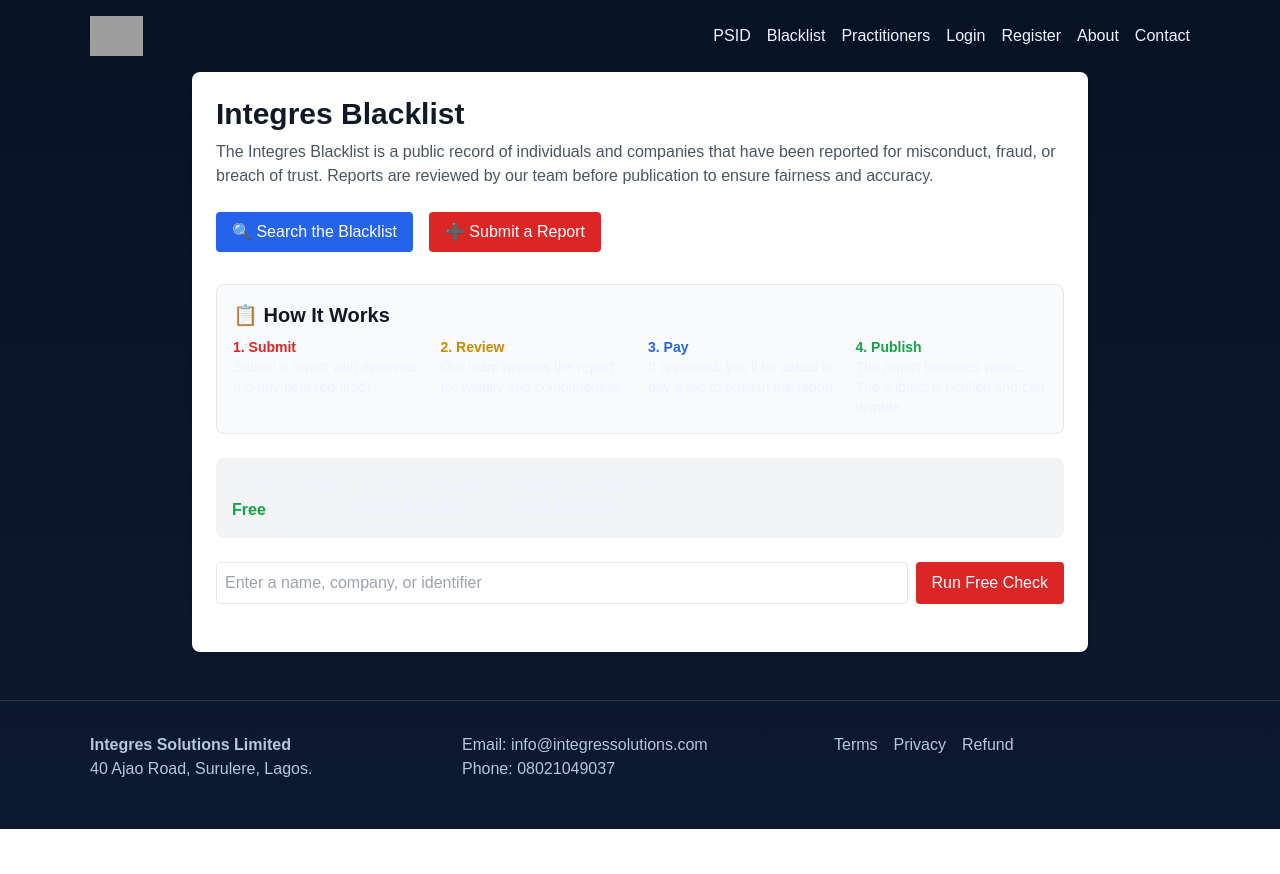
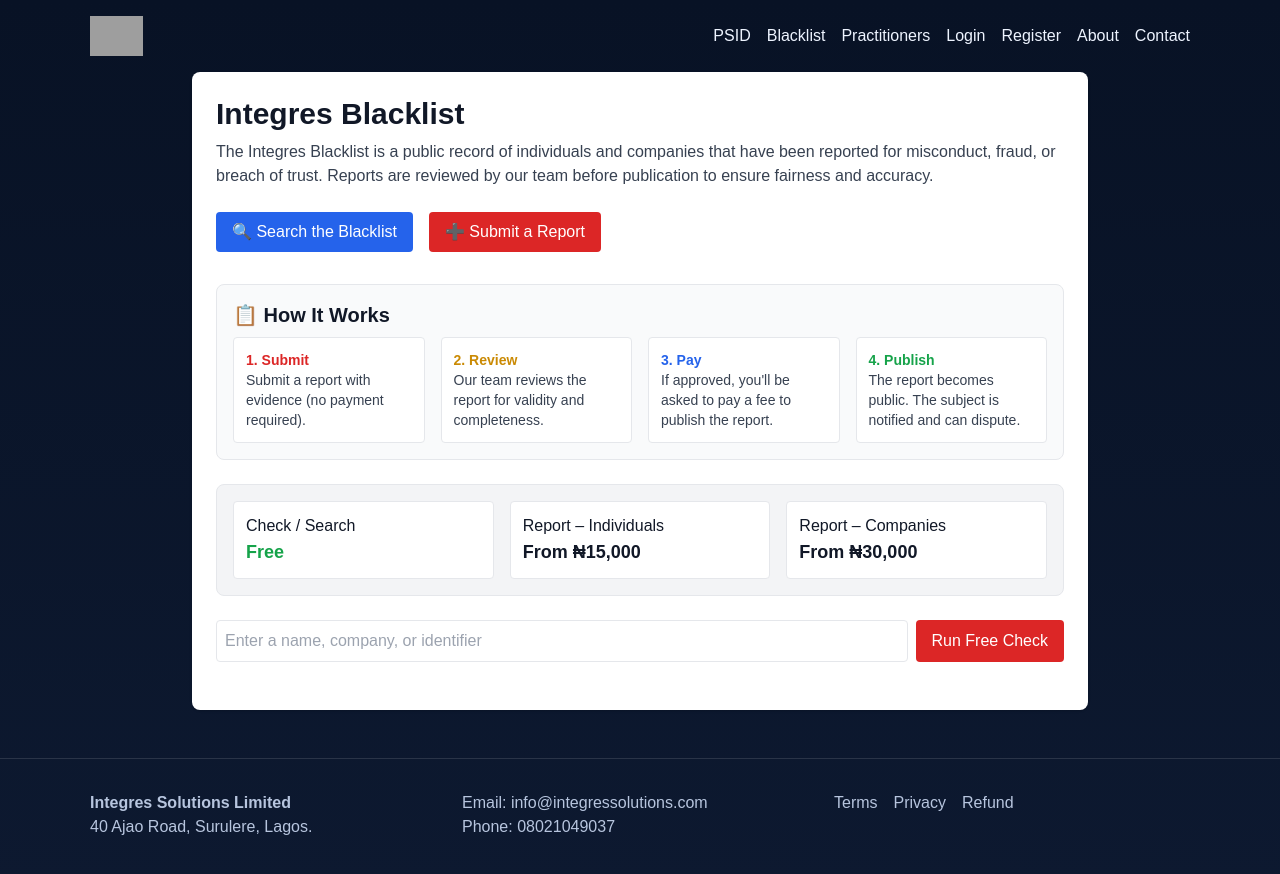
Before and after one commit to integressolutions-bot/integressolutions-website, a Next.js app: page /blacklist in a window 1280 px wide. Shown: the top 874 px of the page. Before the commit the page ends 829 px from the top, so only its background shows below. Built offline with nearby package versions, Linux system fonts and the light colour scheme; grey boxes are pictures that could not be loaded.

Commit message:
Fix blacklist page text visibility: add explicit text colors to all elements

```diff
--- a/src/app/blacklist/page.tsx
+++ b/src/app/blacklist/page.tsx
@@ -23,14 +23,12 @@
 ];
 
 export default function BlacklistPage() {
-  // ---------- Search state ----------
   const [query, setQuery] = useState("");
   const [result, setResult] = useState<BlacklistResult | null>(null);
   const [searchError, setSearchError] = useState("");
   const [searching, setSearching] = useState(false);
   const [recentSearches, setRecentSearches] = useState<string[]>([]);
 
-  // ---------- Report form state ----------
   const [showReportForm, setShowReportForm] = useState(false);
   const [selectedCategory, setSelectedCategory] = useState("");
   const [subjectName, setSubjectName] = useState("");
@@ -42,7 +40,6 @@
   const [reportSuccess, setReportSuccess] = useState(false);
   const [reportError, setReportError] = useState("");
 
-  // Load recent searches
   useEffect(() => {
     const saved = localStorage.getItem("blacklist_searches");
     if (saved) {
@@ -58,7 +55,6 @@
     localStorage.setItem("blacklist_searches", JSON.stringify(updated));
   };
 
-  // Search handler
   const handleSearch = async (e: React.FormEvent) => {
     e.preventDefault();
     if (!query.trim()) return;
@@ -81,7 +77,6 @@
     setTimeout(() => handleSearch({ preventDefault: () => {} } as React.FormEvent), 100);
   };
 
-  // Report submission handler
   const handleSubmitReport = async (e: React.FormEvent) => {
     e.preventDefault();
     if (!selectedCategory) {
@@ -111,7 +106,6 @@
     try {
       await safeUpload("/blacklist/submit-due-diligence", formData, true);
       setReportSuccess(true);
-      // Reset form
       setSelectedCategory("");
       setSubjectName("");
       setSubjectEmail("");
@@ -129,12 +123,11 @@
   return (
     <div className="max-w-4xl mx-auto p-6 bg-white rounded-lg shadow">
       <h1 className="text-3xl font-bold mb-2 text-gray-900">Integres Blacklist</h1>
-      <p className="text-gray-600 mb-6">
+      <p className="text-gray-700 mb-6">
         The Integres Blacklist is a public record of individuals and companies that have been reported for misconduct, fraud, or breach of trust.
         Reports are reviewed by our team before publication to ensure fairness and accuracy.
       </p>
 
-      {/* Two action buttons */}
       <div className="flex flex-wrap gap-4 mb-8">
         <button
           onClick={() => setShowReportForm(false)}
@@ -150,26 +143,47 @@
         </button>
       </div>
 
-      {/* ========== HOW IT WORKS SECTION ========== */}
-      <div className="bg-gray-50 p-4 rounded-lg mb-6 border">
+      {/* ✅ HOW IT WORKS SECTION – all text now has explicit colors */}
+      <div className="bg-gray-50 p-4 rounded-lg mb-6 border border-gray-200">
         <h2 className="text-xl font-bold text-gray-900 mb-2">📋 How It Works</h2>
         <div className="grid grid-cols-1 md:grid-cols-4 gap-3 text-sm">
-          <div><span className="font-bold text-red-600">1. Submit</span><br/>Submit a report with evidence (no payment required).</div>
-          <div><span className="font-bold text-yellow-600">2. Review</span><br/>Our team reviews the report for validity and completeness.</div>
-          <div><span className="font-bold text-blue-600">3. Pay</span><br/>If approved, you'll be asked to pay a fee to publish the report.</div>
-          <div><span className="font-bold text-green-600">4. Publish</span><br/>The report becomes public. The subject is notified and can dispute.</div>
+          <div className="bg-white p-3 rounded border border-gray-200">
+            <span className="font-bold text-red-600 block">1. Submit</span>
+            <span className="text-gray-700">Submit a report with evidence (no payment required).</span>
+          </div>
+          <div className="bg-white p-3 rounded border border-gray-200">
+            <span className="font-bold text-yellow-600 block">2. Review</span>
+            <span className="text-gray-700">Our team reviews the report for validity and completeness.</span>
+          </div>
+          <div className="bg-white p-3 rounded border border-gray-200">
+            <span className="font-bold text-blue-600 block">3. Pay</span>
+            <span className="text-gray-700">If approved, you'll be asked to pay a fee to publish the report.</span>
+          </div>
+          <div className="bg-white p-3 rounded border border-gray-200">
+            <span className="font-bold text-green-600 block">4. Publish</span>
+            <span className="text-gray-700">The report becomes public. The subject is notified and can dispute.</span>
+          </div>
         </div>
       </div>
 
-      {/* ========== FREE SEARCH SECTION ========== */}
+      {/* ✅ PRICING SECTION – now visible */}
+      <div className="bg-gray-100 p-4 rounded-lg flex gap-4 mb-6 flex-wrap border border-gray-200">
+        <div className="bg-white p-3 rounded border border-gray-200 flex-1 min-w-[150px]">
+          <span className="font-medium text-gray-900 block">Check / Search</span>
+          <span className="text-green-600 font-bold text-lg">Free</span>
+        </div>
+        <div className="bg-white p-3 rounded border border-gray-200 flex-1 min-w-[150px]">
+          <span className="font-medium text-gray-900 block">Report – Individuals</span>
+          <span className="text-gray-900 font-bold text-lg">From ₦15,000</span>
+        </div>
+        <div className="bg-white p-3 rounded border border-gray-200 flex-1 min-w-[150px]">
+          <span className="font-medium text-gray-900 block">Report – Companies</span>
+          <span className="text-gray-900 font-bold text-lg">From ₦30,000</span>
+        </div>
+      </div>
+
       {!showReportForm && (
         <>
-          <div className="bg-gray-100 p-4 rounded-lg flex gap-4 mb-6 flex-wrap">
-            <div><span className="font-medium">Check / Search</span><br/><span className="text-green-600 font-bold">Free</span></div>
-            <div><span className="font-medium">Report - Individuals</span><br/><span className="font-bold">From ₦15,000</span></div>
-            <div><span className="font-medium">Report - Companies</span><br/><span className="font-bold">From ₦30,000</span></div>
-          </div>
-
           <form onSubmit={handleSearch} className="mb-6">
             <div className="flex gap-2">
               <input
@@ -194,10 +208,10 @@
 
           {recentSearches.length > 0 && !result && !searching && (
             <div className="mb-4">
-              <p className="text-sm text-gray-500">Recent searches:</p>
+              <p className="text-sm text-gray-600">Recent searches:</p>
               <div className="flex gap-2 flex-wrap">
                 {recentSearches.map(term => (
-                  <button key={term} onClick={() => handleQuickSearch(term)} className="bg-gray-200 px-2 py-1 rounded text-sm">
+                  <button key={term} onClick={() => handleQuickSearch(term)} className="bg-gray-200 px-2 py-1 rounded text-sm text-gray-800">
                     {term}
                   </button>
                 ))}
@@ -207,30 +221,29 @@
 
           {result && (
             <div className={`p-4 rounded-lg ${result.found ? 'bg-yellow-50 border border-yellow-200' : 'bg-green-50 border border-green-200'}`}>
-              <h2 className="font-bold text-lg">{result.found ? '⚠️ Record Found' : '✅ Clean Record'}</h2>
+              <h2 className="font-bold text-lg text-gray-900">{result.found ? '⚠️ Record Found' : '✅ Clean Record'}</h2>
               {result.found && result.records ? (
                 result.records.map((record, idx) => (
-                  <div key={idx} className="mt-3 pt-3 border-t">
-                    <p><strong>Name:</strong> {record.name}</p>
-                    <p><strong>Category:</strong> {record.type}</p>
-                    <p><strong>Reason:</strong> {record.reason}</p>
-                    <p><strong>Reported:</strong> {new Date(record.dateReported).toLocaleDateString()}</p>
-                    <p><strong>Status:</strong> <span className="capitalize">{record.status}</span></p>
+                  <div key={idx} className="mt-3 pt-3 border-t border-gray-200">
+                    <p className="text-gray-900"><strong>Name:</strong> {record.name}</p>
+                    <p className="text-gray-700"><strong>Category:</strong> {record.type}</p>
+                    <p className="text-gray-700"><strong>Reason:</strong> {record.reason}</p>
+                    <p className="text-gray-600"><strong>Reported:</strong> {new Date(record.dateReported).toLocaleDateString()}</p>
+                    <p className="text-gray-700"><strong>Status:</strong> <span className="capitalize">{record.status}</span></p>
                   </div>
                 ))
               ) : (
-                <p>No blacklist records found for "{query}".</p>
+                <p className="text-gray-700">No blacklist records found for "{query}".</p>
               )}
             </div>
           )}
         </>
       )}
 
-      {/* ========== REPORT FORM SECTION ========== */}
       {showReportForm && (
         <div className="border rounded-lg p-6 bg-white shadow">
           <h2 className="text-2xl font-bold mb-2 text-gray-900">Submit a Blacklist Report</h2>
-          <p className="text-gray-600 mb-4">
+          <p className="text-gray-700 mb-4">
             Reports are submitted for review at no cost. If approved, you will be guided through payment before publication.
           </p>
 
@@ -243,7 +256,6 @@
           {reportError && <div className="bg-red-100 text-red-700 p-3 rounded mb-4">{reportError}</div>}
 
           <form onSubmit={handleSubmitReport} className="space-y-4">
-            {/* Category selection */}
             <div>
               <label className="block font-semibold mb-2 text-gray-900">Category *</label>
               <div className="flex flex-wrap gap-2">
@@ -263,7 +275,7 @@
                 ))}
               </div>
               {selectedCategory && (
-                <p className="text-xs text-gray-500 mt-1">
+                <p className="text-xs text-gray-600 mt-1">
                   {CATEGORIES.find(c => c.value === selectedCategory)?.description}
                 </p>
               )}
```
